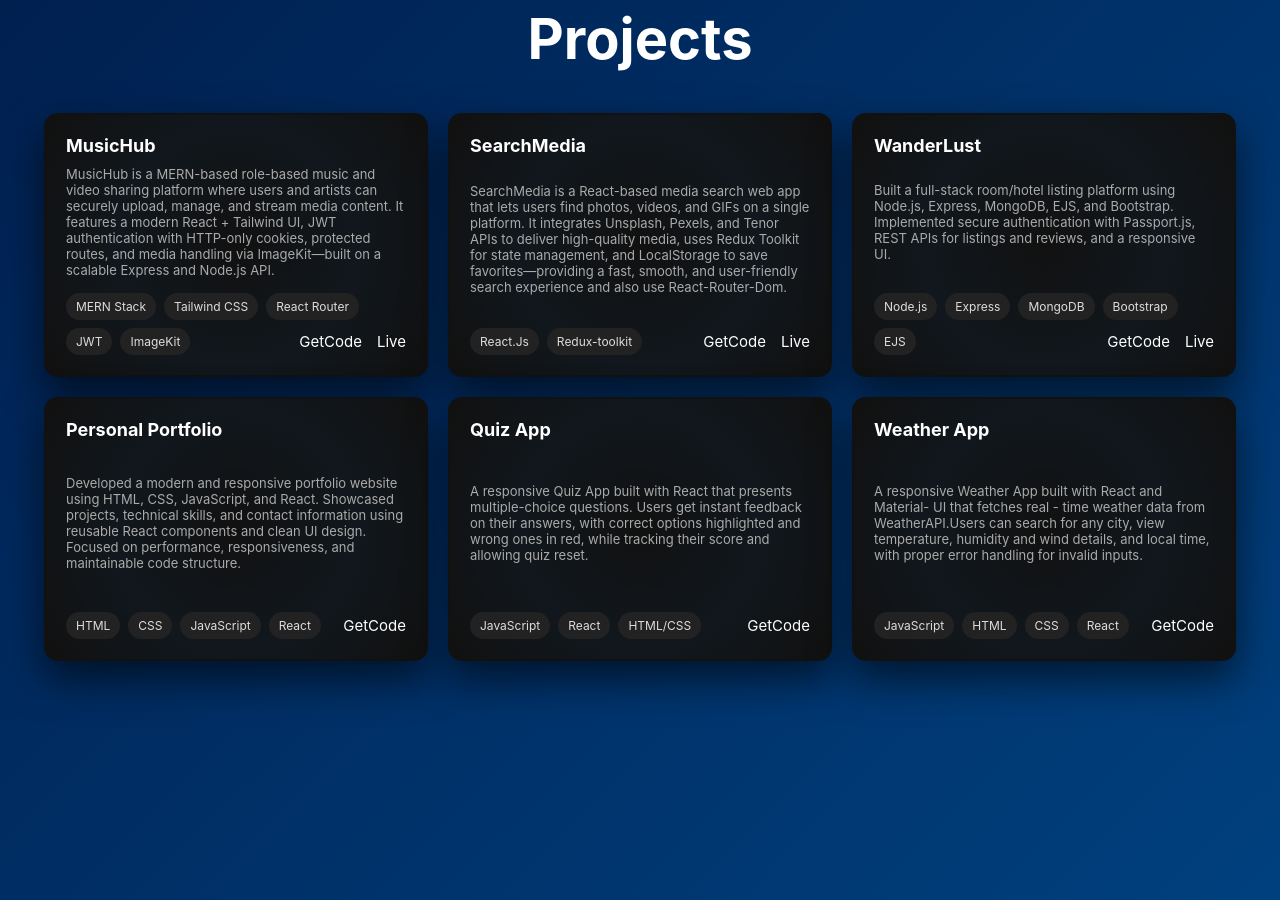
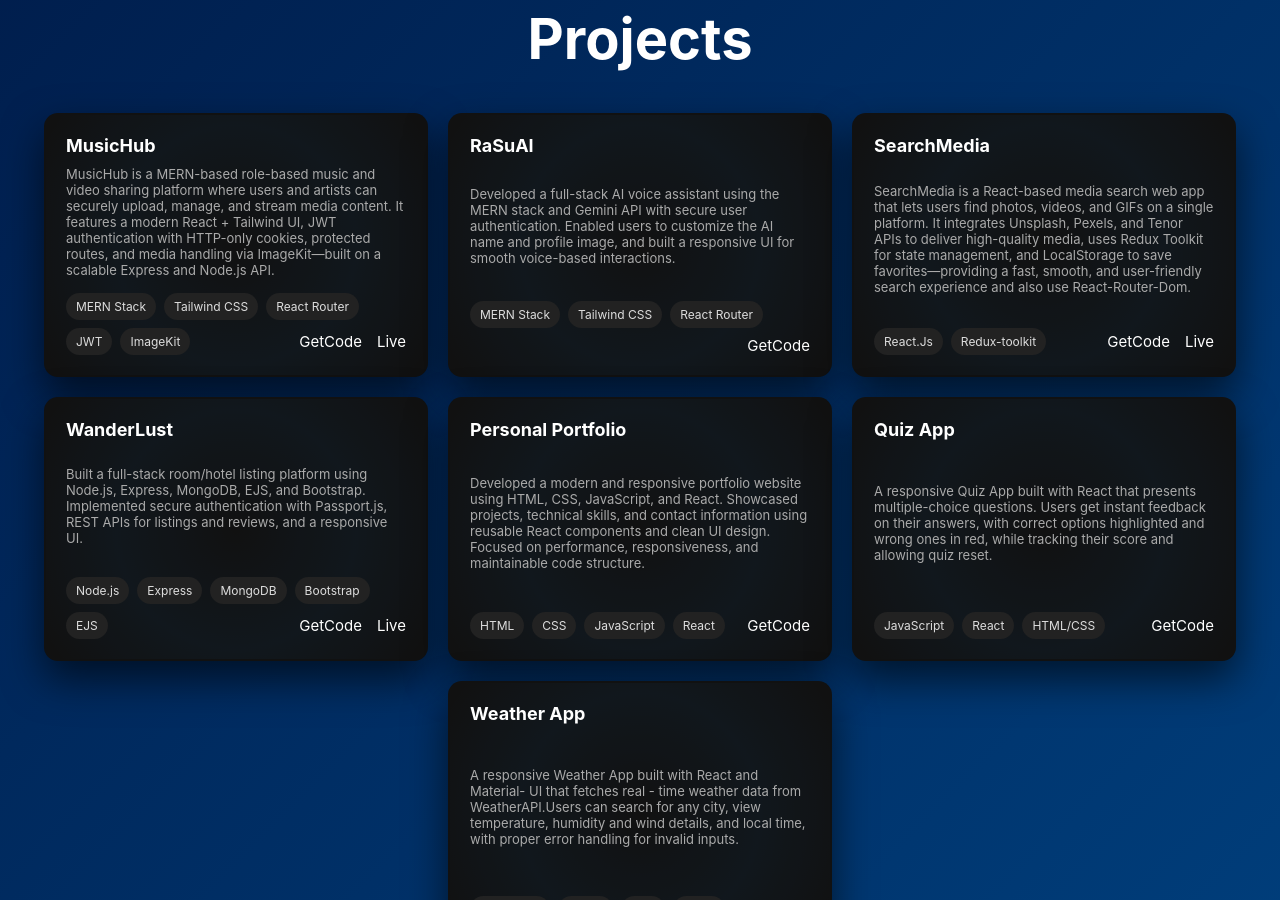
Before and after one commit to surajgupta9161/portfolio, a React (Vite) app: page / in a window 1280 px wide. Shown: the part 1880-2780 px from the top of the page. Built offline with nearby package versions, Linux system fonts and the light colour scheme.

Commit message:
add new project

```diff
--- a/src/Data/Data.js
+++ b/src/Data/Data.js
@@ -12,6 +12,13 @@ const Data = [
     ],
     link: 'https://github.com/surajgupta9161/MusicHub',
     live: 'https://musichub-2.onrender.com/'
+  },
+  {
+    title: 'RaSuAI',
+    description:
+      'Developed a full-stack AI voice assistant using the MERN stack and Gemini API with secure user authentication. Enabled users to customize the AI name and profile image, and built a responsive UI for smooth voice-based interactions.',
+    technologies: ['MERN Stack', 'Tailwind CSS', 'React Router'],
+    link: 'https://github.com/surajgupta9161/RaSuAI'
   },
 
   {
```
